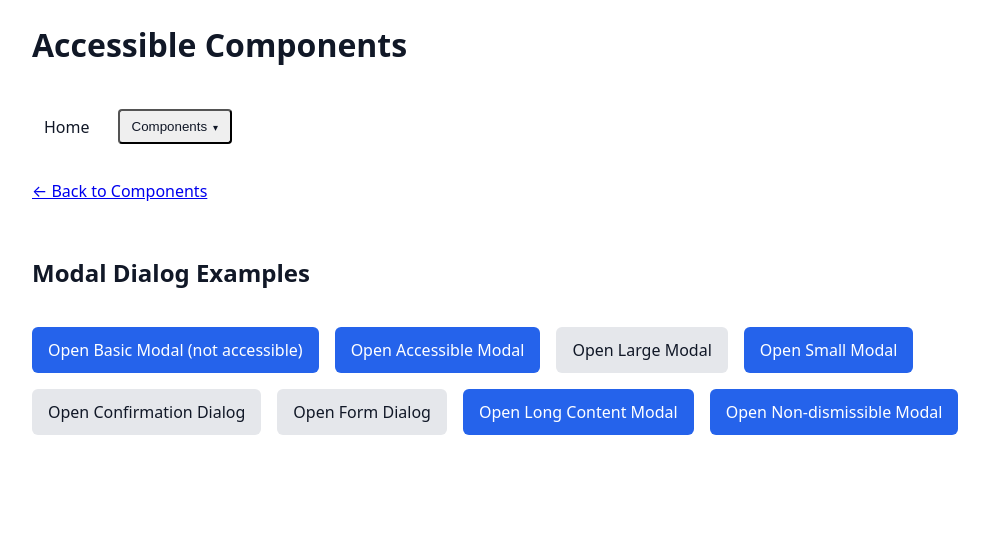
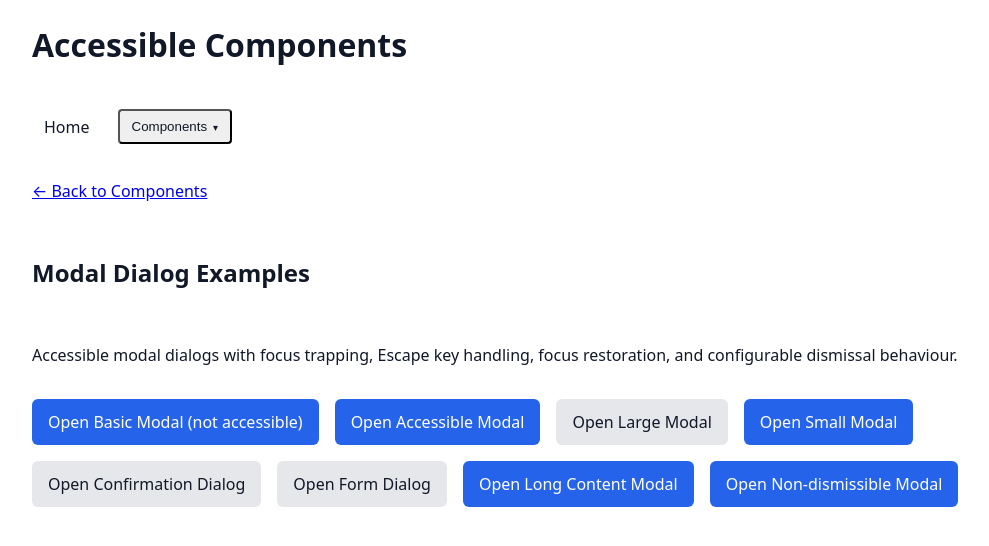
Before and after one commit to rpcorr/accessible-templates, a React (Vite) app: page /modal in a window 1280 px wide. Shown: the top 546 px of the page, without its empty margins (82-1071 px from the left). Built offline with nearby package versions, Linux system fonts and the light colour scheme.

Commit message:
docs: add component page descriptions

```diff
--- a/src/pages/ButtonPage.tsx
+++ b/src/pages/ButtonPage.tsx
@@ -5,6 +5,10 @@ export function ButtonPage() {
   return (
     <>
       <PageLayout title="Button Examples">
+        <p>
+          A reusable button component with semantic HTML, keyboard support,
+          visible focus styling, and disabled-state handling.
+        </p>
         <ButtonExamples />
       </PageLayout>
     </>
--- a/src/pages/DropdownPage.tsx
+++ b/src/pages/DropdownPage.tsx
@@ -4,6 +4,10 @@ import { DropdownExamples } from '../examples';
 export function DropdownPage() {
   return (
     <PageLayout title="Dropdown Examples">
+      <p>
+        Accessible dropdown menus with keyboard navigation, nested submenus,
+        typeahead support, focus management, and responsive behaviour.
+      </p>
       <DropdownExamples />
     </PageLayout>
   );
--- a/src/pages/ModalPage.tsx
+++ b/src/pages/ModalPage.tsx
@@ -4,6 +4,10 @@ import { ModalExamples } from '../examples';
 export function ModalPage() {
   return (
     <PageLayout title="Modal Dialog Examples">
+      <p>
+        Accessible modal dialogs with focus trapping, Escape key handling, focus
+        restoration, and configurable dismissal behaviour.
+      </p>
       <ModalExamples />
     </PageLayout>
   );
--- a/src/pages/NavigationPage.tsx
+++ b/src/pages/NavigationPage.tsx
@@ -4,6 +4,10 @@ import { NavigationExamples } from '../examples';
 export function NavigationPage() {
   return (
     <PageLayout title="Navigation Examples">
+      <p>
+        Accessible responsive navigation with nested submenus, keyboard
+        navigation, focus management, and a mobile navigation drawer.
+      </p>
       <NavigationExamples />
     </PageLayout>
   );
```
